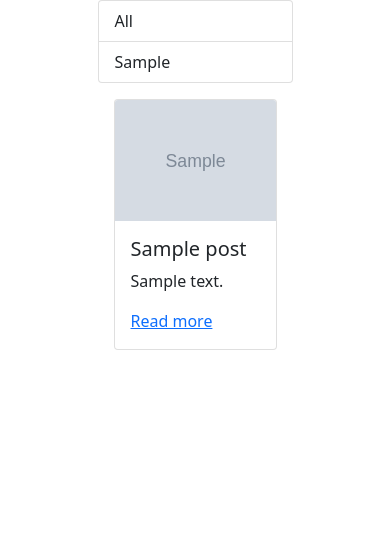
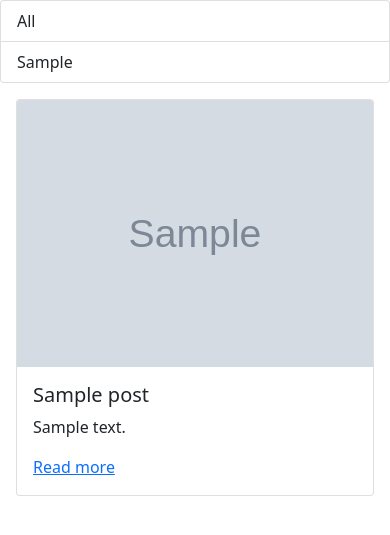
Before and after one commit to inayat100/test2, a Django app: page / in a window 390 px wide. Shown: the part 56-591 px from the top of the page. Run offline with Django 3.2, Linux system fonts and the light colour scheme; a user stored in the database is signed in; tables that the repository leaves empty hold one stand-in row (values such as "Sample post"); grey boxes marked "Sample" are stand-in pictures.

Commit message:
Update home.html
jwe

```diff
--- a/templates/home.html
+++ b/templates/home.html
@@ -6,7 +6,7 @@
 
 
 {% block body %}
-    <div class="col-6 m-auto">
+    <div class="col-md-6 m-auto">
         {% if cat %}
              <ul class="list-group">
               <a href="{% url 'home' %}" class="list-group-item">All</a>
```
